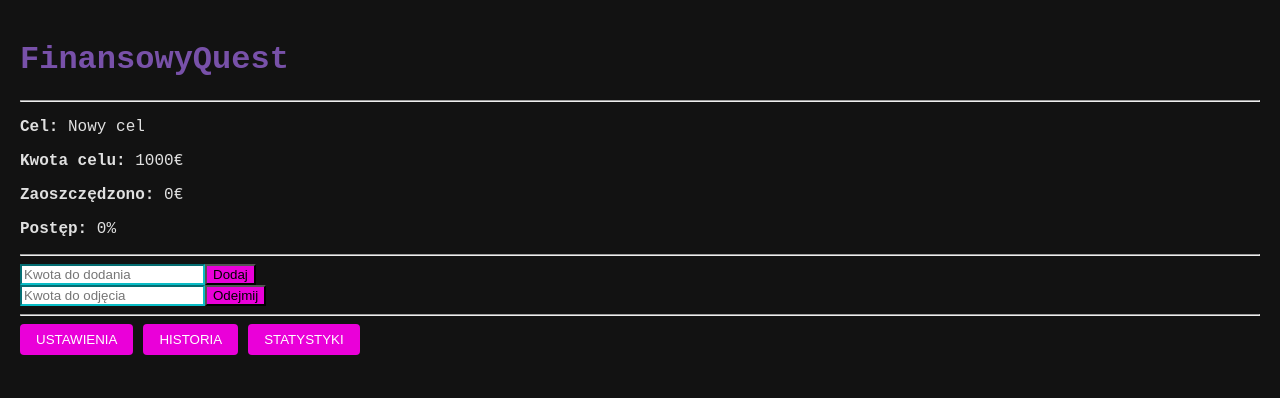
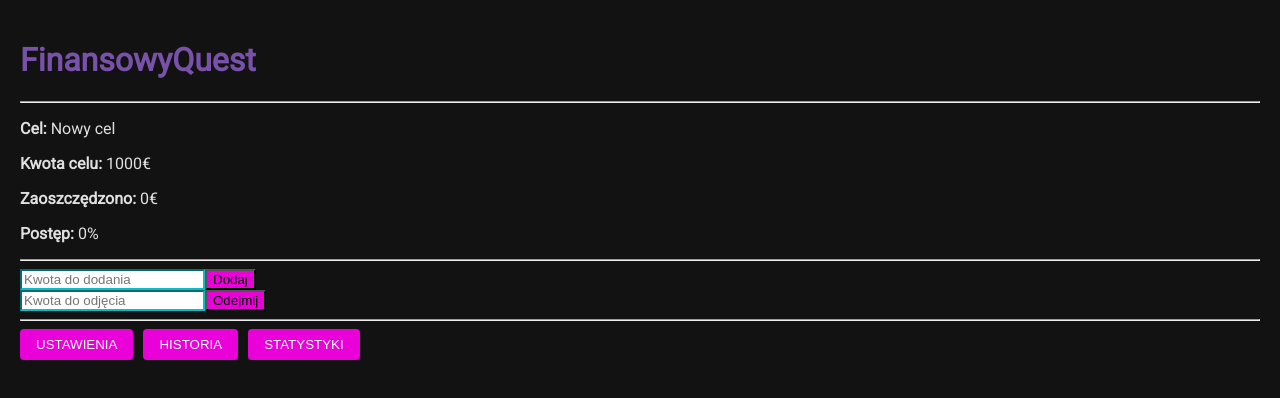
Before and after one commit to Jaskula07/f1, a React (Vite) app: page / in a window 1280 px wide. Shown: the top 398 px of the page. Built offline with nearby package versions, Linux system fonts and the light colour scheme.

Commit message:
Update index.css

```diff
--- a/src/styles/index.css
+++ b/src/styles/index.css
@@ -1,10 +1,12 @@
+@import url('https://fonts.googleapis.com/css2?family=Roboto&display=swap');
+
 html, body, #root {
   height: 100%;
   margin: 0;
   padding: 0;
 }
 
-/* Definicje kolorów zgodnie z wytycznymi */
+/* Definicje kolorów */
 :root {
   --primary: #7851A9;    /* Royal Purple */
   --accent: #EA00D9;     /* Neon Magenta */
@@ -15,7 +17,7 @@
 body {
   background: #121212;
   color: #e0e0e0;
-  font-family: 'Roboto Mono', monospace;
+  font-family: 'Roboto', sans-serif;
 }
 
 .app-container,
@@ -94,7 +96,7 @@
   cursor: pointer;
 }
 
-/* Style dla widoków */
+/* Style dla widoków Dashboard */
 .dashboard-view .logo h1 {
   color: var(--primary);
 }
```
